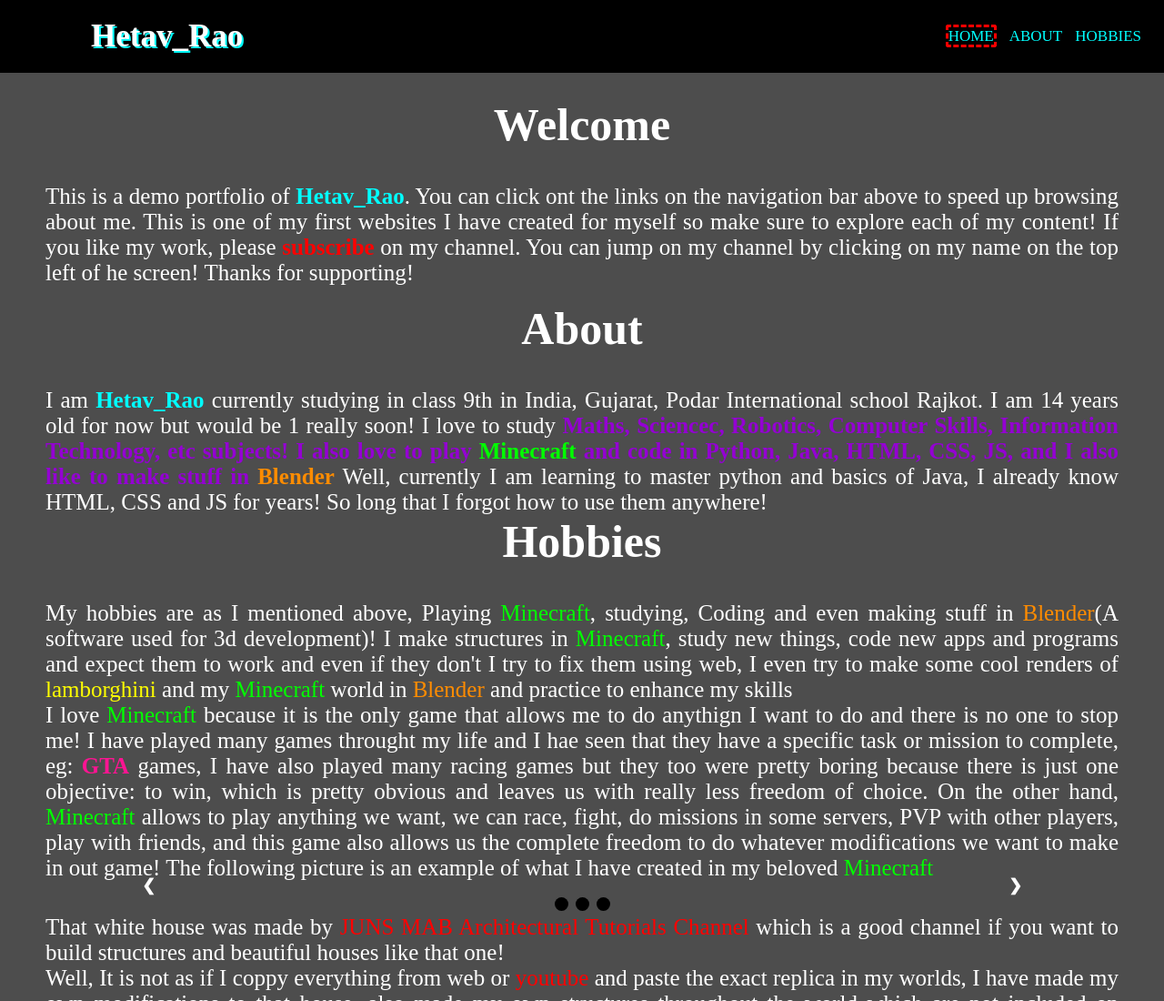
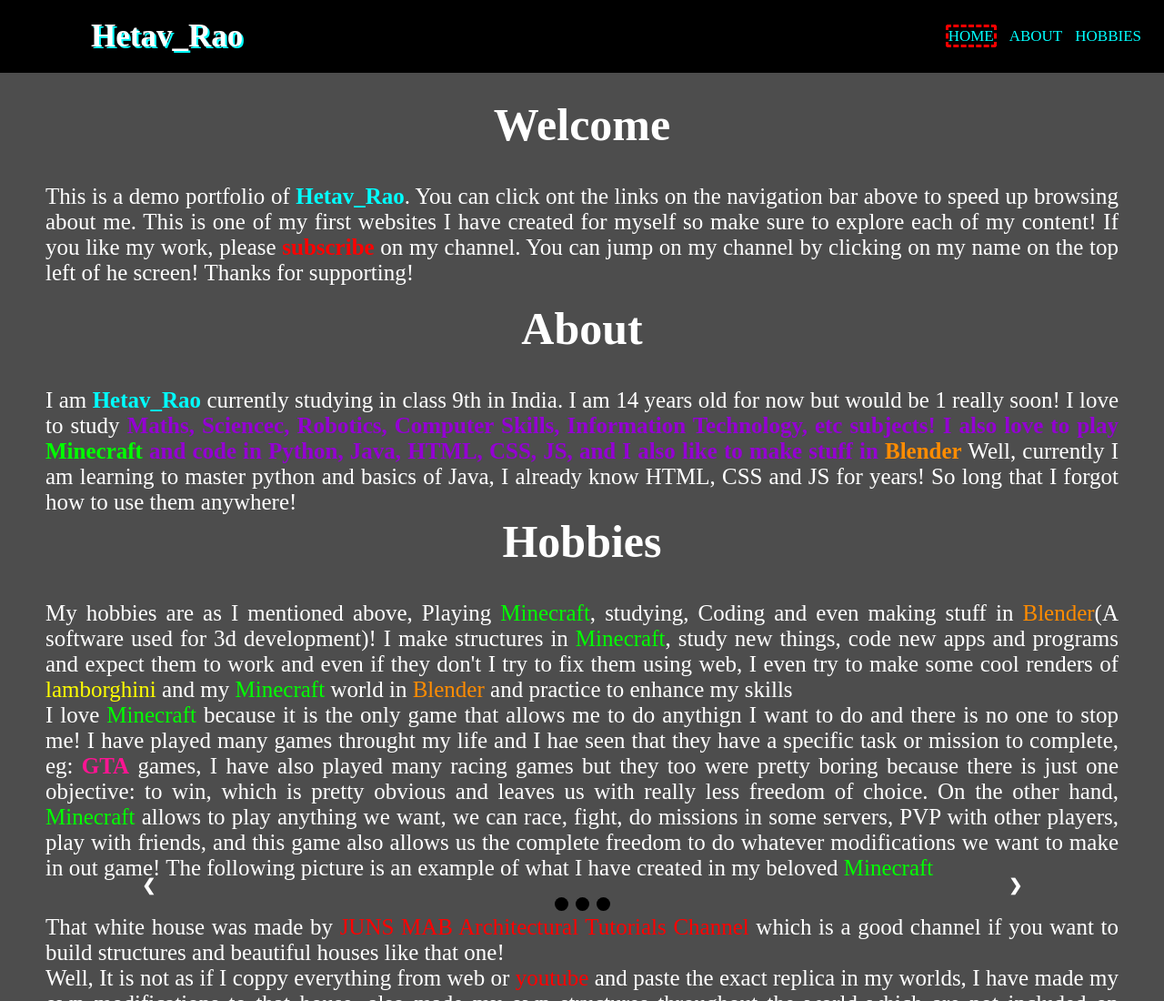
Before and after one commit to Hetav-Rao9/Portfolio, a plain HTML site: page Home.html in a window 1280 px wide. Shown: the top 1100 px of the page at 91% size. Drawn offline with Linux system fonts and the light colour scheme.

Commit message:
Home.html

```diff
--- a/Home.html
+++ b/Home.html
@@ -37,7 +37,7 @@
         <h1 id="about_text">About</h1>
         <br>
         <br>
-        <p id="about_me">I am <b class="Hetav_Rao">Hetav_Rao</b> currently studying in class 9th in India, Gujarat, Podar International school Rajkot. I am 14 years old for now but would be 1 really soon! I love to study <b class="study">Maths, Sciencec, Robotics, Computer Skills, Information Technology, etc subjects! I also love to play <a href="https://www.minecraft.net/en-us/" class="Minecraft" target="_blank">Minecraft</a> and code in Python, Java, HTML, CSS, JS, and I also like to make stuff in <a href="https://www.blender.org/" class="Blender" target="_blank">Blender</a></b> Well, currently I am learning to master python and basics of Java, I already know HTML, CSS and JS for years! So long that I forgot how to use them anywhere!</p>
+        <p id="about_me">I am <b class="Hetav_Rao">Hetav_Rao</b> currently studying in class 9th in India. I am 14 years old for now but would be 1 really soon! I love to study <b class="study">Maths, Sciencec, Robotics, Computer Skills, Information Technology, etc subjects! I also love to play <a href="https://www.minecraft.net/en-us/" class="Minecraft" target="_blank">Minecraft</a> and code in Python, Java, HTML, CSS, JS, and I also like to make stuff in <a href="https://www.blender.org/" class="Blender" target="_blank">Blender</a></b> Well, currently I am learning to master python and basics of Java, I already know HTML, CSS and JS for years! So long that I forgot how to use them anywhere!</p>
     </div>
     <div id="Hobbies">
         <h1 id="hobbies_text">Hobbies</h1>
```
